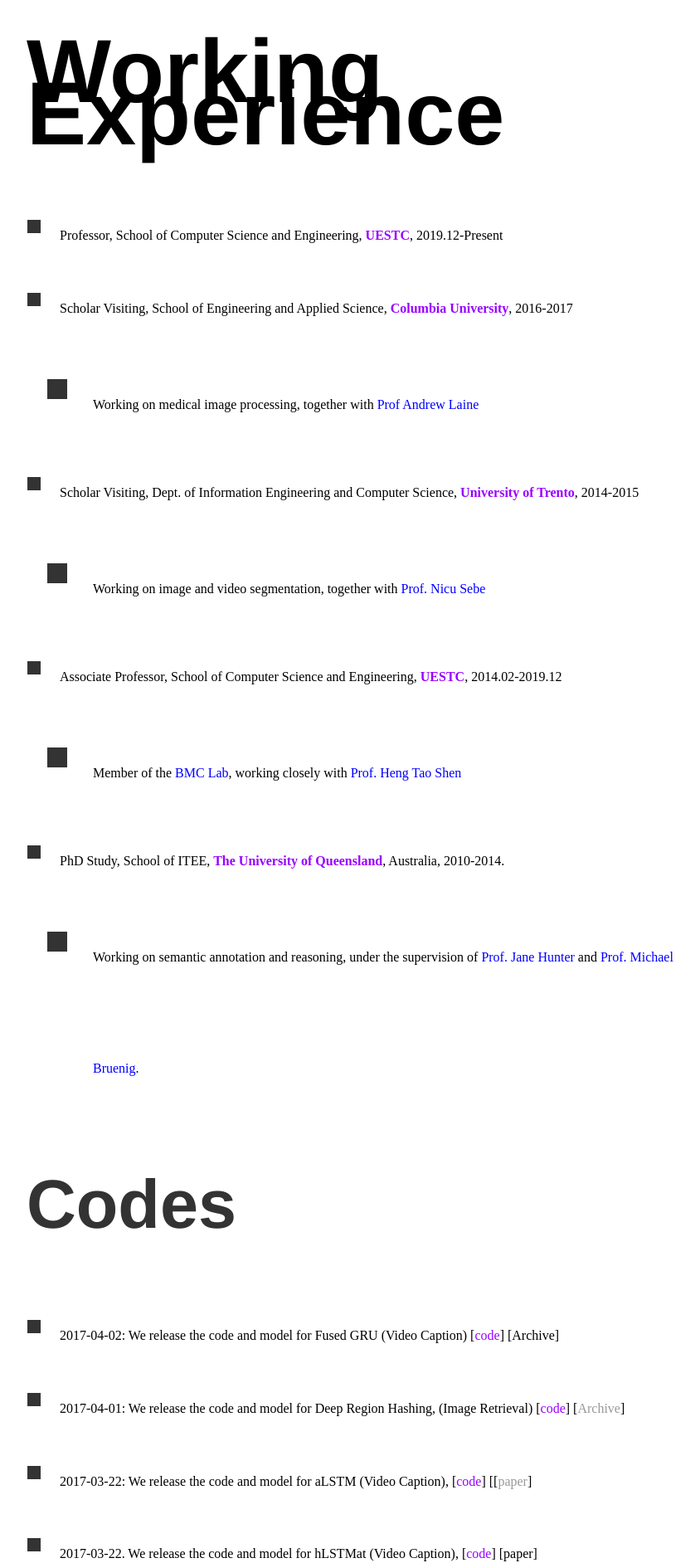
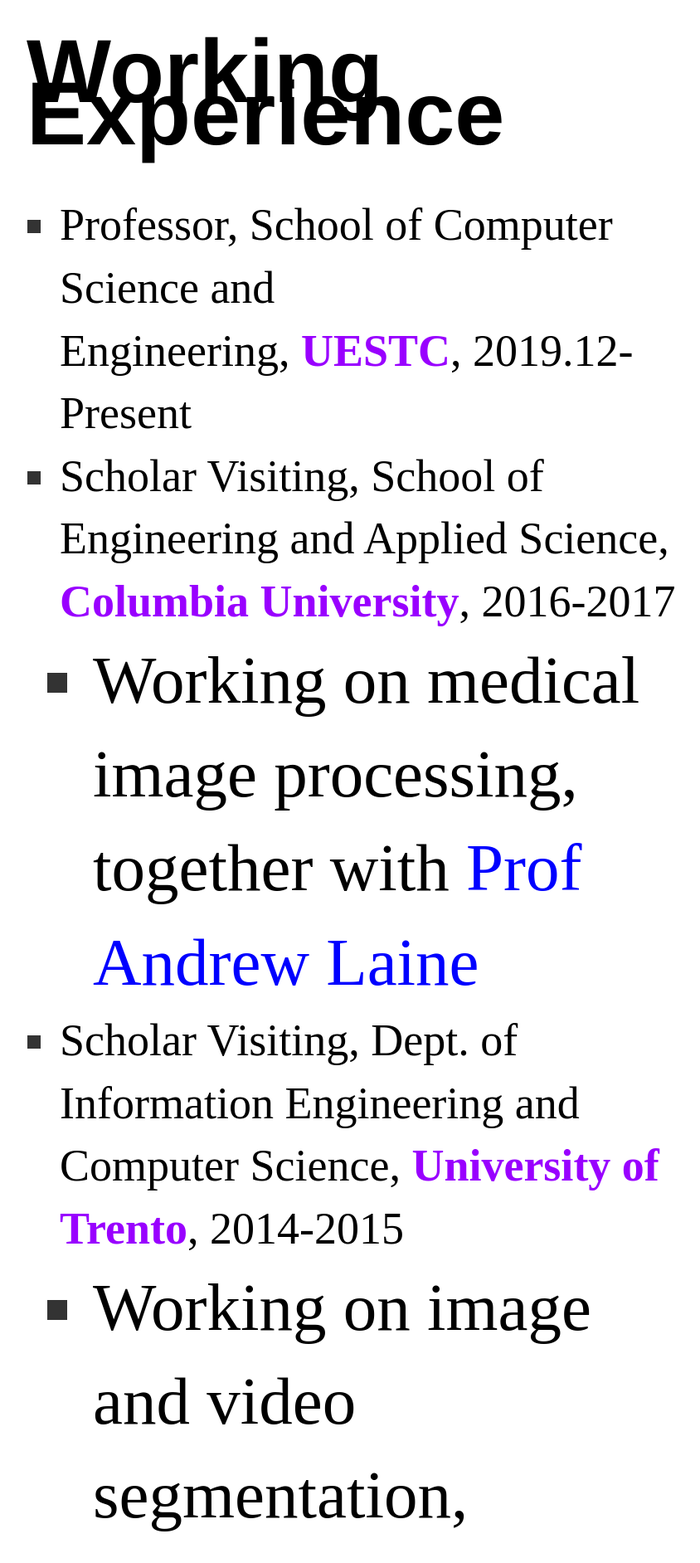
Before and after one commit to lianliGao/lianligao.github.io, a Jekyll site: the page built from index.html, in a window 1280 px wide. Shown: the part 1403-3287 px from the top of the page at 83% size, without its empty margins (240-1084 px from the left). Built offline with Jekyll 4.4.1, drawn with Linux system fonts in a browser that asks for light colours.

Commit message:
Update index.html

```diff
--- a/index.html
+++ b/index.html
@@ -55,9 +55,9 @@
 <h1> <font color="#000000">Working Experience</font></h1>
 <ul><ul>
 </ul>
-<li><font face="times new roman, serif" size="3"><font color="#000000">Professor, School of Computer Science and Engineering,&nbsp;</font><b><font color="#9900ff">UESTC</font></b><font color="#000000">,&nbsp;2019.12-Present</font></font></li><li><font face="times new roman, serif" size="3"><font color="#000000">Scholar Visiting,&nbsp;School of Engineering and Applied Science, </font><b><font color="#9900ff">Columbia University</font></b><font color="#000000">,&nbsp;</font></font><font color="#000000" face="times new roman, serif" size="3">2016-2017</font></li><ul><li><font face="times new roman, serif" size="3"><font color="#000000">Working on medical image processing, together with&nbsp;</font><font color="#0000ff">Prof Andrew Laine</font></font></li></ul>
-<li><font face="times new roman, serif" size="3"><font color="#000000">Scholar Visiting, Dept. of Information Engineering and Computer Science,&nbsp;</font><b><font color="#9900ff">University of Trento</font></b><font color="#000000">,&nbsp;</font></font><font color="#000000" face="times new roman, serif" size="3">2014-2015</font></li><ul><li><font face="times new roman, serif" size="3"><font color="#000000">Working on image and video segmentation, together with&nbsp;</font><font color="#0000ff">Prof. Nicu Sebe</font></font></li></ul><li><font face="times new roman, serif" size="3"><font color="#000000">Associate Professor, School of Computer Science and Engineering,&nbsp;</font><b><font color="#9900ff">UESTC</font></b><font color="#000000">,&nbsp;2014.02-2019.12</font></font></li><ul><li><font face="times new roman, serif" size="3"><font color="#000000">Member of the&nbsp;</font><a href="http://www.google.com/url?q=http%3A%2F%2Fbmc.uestc.edu.cn%2F&amp;sa=D&amp;sntz=1&amp;usg=AFQjCNHz42HWg3NL3PIfErgIpUmAsgoyfg"><font color="#0000ff">BMC Lab</font></a><span style="color:rgb(0,0,0)">, working closely with&nbsp;</span><font color="#0000ff">Prof. Heng Tao Shen</font></font></li></ul>
-<li><font face="times new roman, serif" size="3"><font color="#000000">PhD Study, School of ITEE, </font><b><font color="#9900ff">The University of Queensland</font></b><font color="#000000">, Australia, 2010-2014.</font></font></li>
+<li><font color="#000000">Professor, School of Computer Science and Engineering,&nbsp;<b><font color="#9900ff">UESTC</font></b><font color="#000000">,&nbsp;2019.12-Present</font></font></li><li><font ><font color="#000000">Scholar Visiting,&nbsp;School of Engineering and Applied Science, </font><b><font color="#9900ff">Columbia University</font></b><font color="#000000">,&nbsp;</font></font><font color="#000000" >2016-2017</font></li><ul><li><font ><font color="#000000">Working on medical image processing, together with&nbsp;</font><font color="#0000ff">Prof Andrew Laine</font></font></li></ul>
+<li><font color="#000000">Scholar Visiting, Dept. of Information Engineering and Computer Science,&nbsp;<b><font color="#9900ff">University of Trento</font></b><font color="#000000">,&nbsp;</font></font><font color="#000000">2014-2015</font></li><ul><li><font ><font color="#000000">Working on image and video segmentation, together with&nbsp;</font><font color="#0000ff">Prof. Nicu Sebe</font></font></li></ul><li><font ><font color="#000000">Associate Professor, School of Computer Science and Engineering,&nbsp;</font><b><font color="#9900ff">UESTC</font></b><font color="#000000">,&nbsp;2014.02-2019.12</font></font></li><ul><li><font><font color="#000000">Member of the&nbsp;</font><a href="http://www.google.com/url?q=http%3A%2F%2Fbmc.uestc.edu.cn%2F&amp;sa=D&amp;sntz=1&amp;usg=AFQjCNHz42HWg3NL3PIfErgIpUmAsgoyfg"><font color="#0000ff">BMC Lab</font></a><span style="color:rgb(0,0,0)">, working closely with&nbsp;</span><font color="#0000ff">Prof. Heng Tao Shen</font></font></li></ul>
+<li><font color="#000000">PhD Study, School of ITEE, <b><font color="#9900ff">The University of Queensland</font></b><font color="#000000">, Australia, 2010-2014.</font></font></li>
 <ul>
 <li><font face="times new roman, serif" size="3"><span style="color:rgb(0,0,0)">Working on semantic annotation and reasoning, under the supervision of</span> <a href="http://www.google.com/url?q=http%3A%2F%2Fstaff.itee.uq.edu.au%2Fjane%2F&amp;sa=D&amp;sntz=1&amp;usg=AFQjCNGfUxvsRu6YwjDfPnRjs-HAAafkvA"><font color="#0000ff">Prof. Jane Hunter</font></a> <span style="color:rgb(0,0,0)">and</span> <a href="http://www.google.com/url?q=http%3A%2F%2Fresearchers.uq.edu.au%2Fresearcher%2F5052&amp;sa=D&amp;sntz=1&amp;usg=AFQjCNHImeq8F2P83jIqynMxiqKrxABm_w"><font color="#0000ff">Prof. Michael Bruenig</font></a><span style="color:rgb(0,0,0)">.</span></font></li>
 </ul>
```
